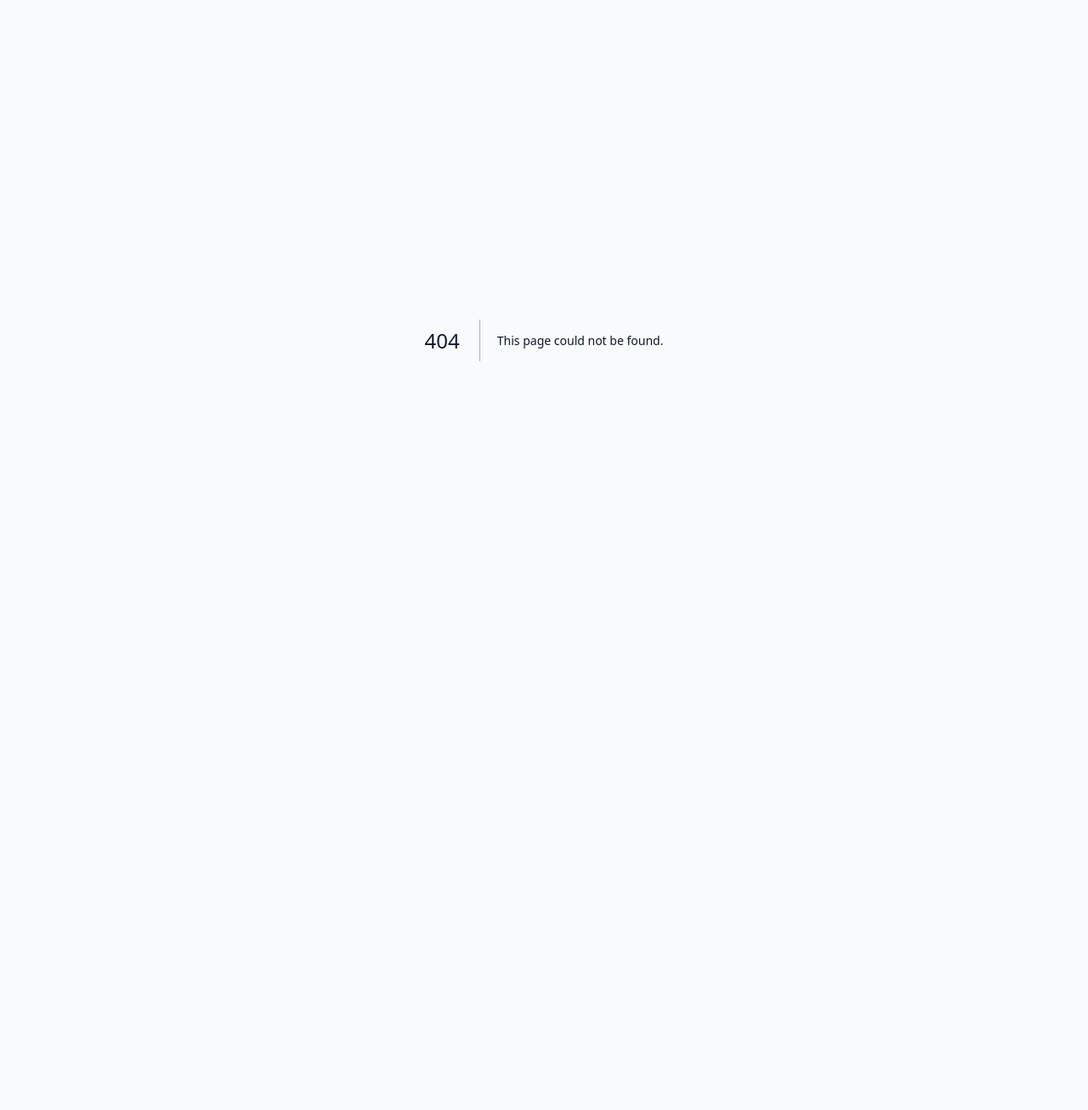
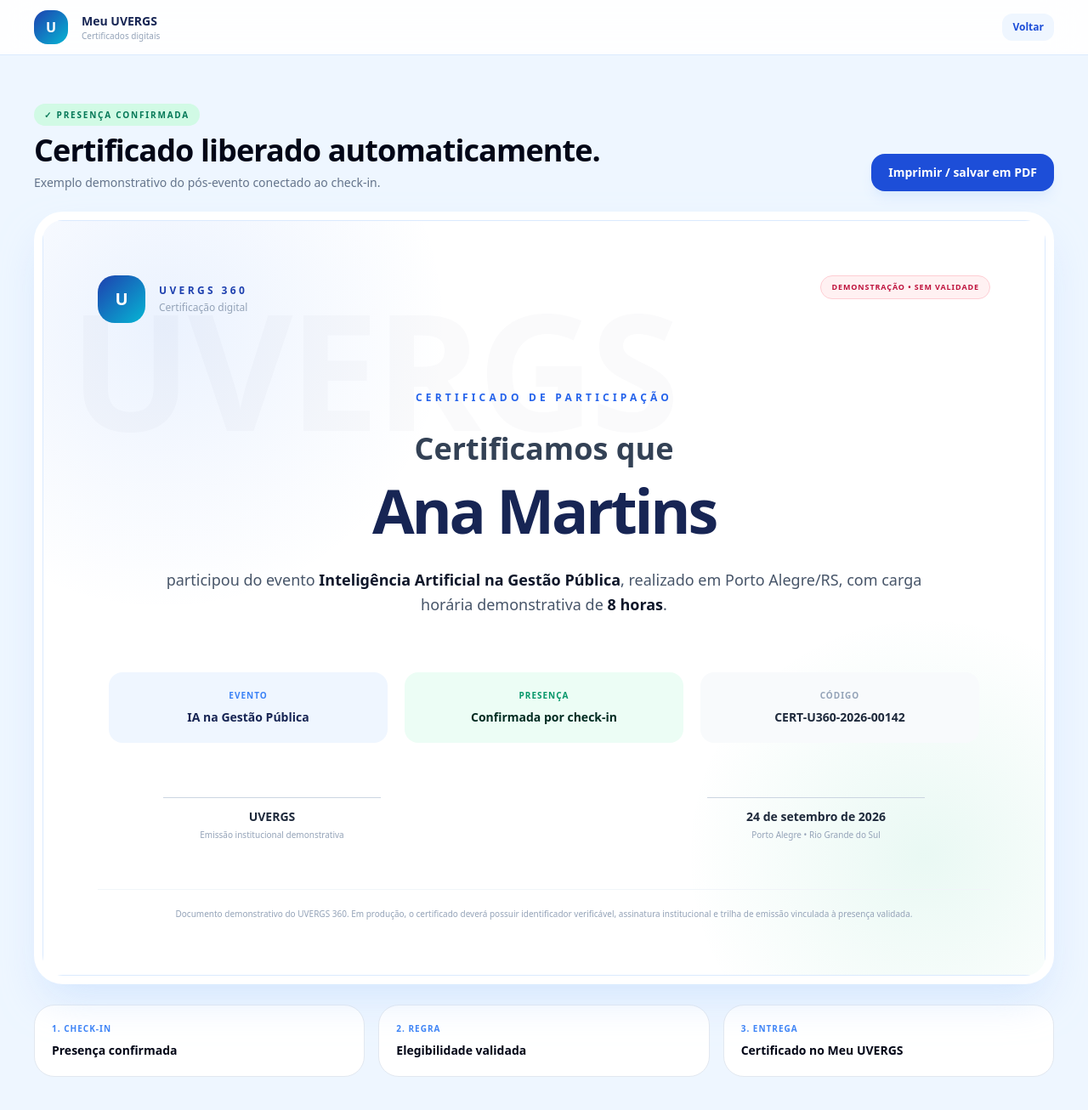
Before and after one commit to Wspinheiro111/uvergs-360, a Next.js app in the folder apps/web/: page /portal/vereador/certificados/ia-gestao-publica in a window 1280 px wide. Before the commit this address had no page. Shown: the top 1306 px of the page at 85% size. Before the commit the page ends 800 px from the top, so only its background shows below. Built offline with nearby package versions, Linux system fonts and the light colour scheme.

Commit message:
feat(portal): adicionar certificado automatico demonstrativo

```diff
--- /dev/null
+++ b/apps/web/src/app/portal/vereador/certificados/ia-gestao-publica/page.tsx
@@ -0,0 +1,59 @@
+"use client";
+
+import Link from "next/link";
+
+export default function CertificadoEventoPage() {
+  return <div className="min-h-screen bg-[#eef6ff] text-slate-950 print:bg-white">
+    <header className="border-b border-blue-100 bg-white/90 backdrop-blur-xl print:hidden">
+      <div className="mx-auto flex h-16 max-w-[1400px] items-center gap-4 px-5 lg:px-10">
+        <div className="flex h-10 w-10 items-center justify-center rounded-2xl bg-gradient-to-br from-blue-800 to-cyan-500 font-black text-white">U</div>
+        <div className="flex-1"><p className="text-sm font-black text-blue-950">Meu UVERGS</p><p className="text-[10px] text-slate-400">Certificados digitais</p></div>
+        <Link href="/portal/vereador" className="rounded-xl bg-blue-50 px-3 py-2 text-xs font-black text-blue-700">Voltar</Link>
+      </div>
+    </header>
+
+    <main className="mx-auto max-w-[1400px] px-5 py-10 lg:px-10 lg:py-14 print:max-w-none print:p-0">
+      <div className="mb-6 flex flex-wrap items-end justify-between gap-4 print:hidden">
+        <div><span className="rounded-full bg-emerald-100 px-3 py-1.5 text-[10px] font-black uppercase tracking-[.18em] text-emerald-700">✓ Presença confirmada</span><h1 className="mt-3 text-4xl font-black tracking-tight">Certificado liberado automaticamente.</h1><p className="mt-2 text-sm text-slate-500">Exemplo demonstrativo do pós-evento conectado ao check-in.</p></div>
+        <button onClick={()=>window.print()} className="rounded-2xl bg-blue-700 px-5 py-3 text-sm font-black text-white shadow-lg shadow-blue-100">Imprimir / salvar em PDF</button>
+      </div>
+
+      <section className="relative overflow-hidden rounded-[34px] border-[10px] border-white bg-white shadow-2xl shadow-blue-200/60 print:rounded-none print:border-0 print:shadow-none">
+        <div className="absolute inset-0 bg-[radial-gradient(circle_at_12%_14%,rgba(59,130,246,.10),transparent_26%),radial-gradient(circle_at_88%_84%,rgba(16,185,129,.09),transparent_22%)]" />
+        <div className="absolute left-8 top-8 text-[120px] font-black tracking-tight text-blue-950/[.025] lg:text-[190px]">UVERGS</div>
+        <div className="relative min-h-[760px] border border-blue-100 p-8 sm:p-12 lg:p-16 print:min-h-0 print:p-12">
+          <div className="flex items-start justify-between gap-5">
+            <div className="flex items-center gap-4"><div className="flex h-14 w-14 items-center justify-center rounded-[20px] bg-gradient-to-br from-blue-800 to-cyan-500 text-xl font-black text-white">U</div><div><p className="text-xs font-black uppercase tracking-[.28em] text-blue-800">UVERGS 360</p><p className="mt-1 text-xs text-slate-400">Certificação digital</p></div></div>
+            <div className="rounded-full border border-rose-200 bg-rose-50 px-3 py-1.5 text-[9px] font-black uppercase tracking-widest text-rose-700">Demonstração • sem validade</div>
+          </div>
+
+          <div className="mx-auto mt-20 max-w-5xl text-center">
+            <p className="text-xs font-black uppercase tracking-[.35em] text-blue-600">Certificado de participação</p>
+            <h2 className="mt-8 text-3xl font-semibold leading-relaxed text-slate-700 sm:text-4xl">Certificamos que</h2>
+            <p className="mt-4 text-5xl font-black tracking-[-.045em] text-blue-950 sm:text-6xl lg:text-7xl">Ana Martins</p>
+            <p className="mx-auto mt-8 max-w-4xl text-lg leading-relaxed text-slate-600">participou do evento <b className="text-slate-900">Inteligência Artificial na Gestão Pública</b>, realizado em Porto Alegre/RS, com carga horária demonstrativa de <b className="text-slate-900">8 horas</b>.</p>
+          </div>
+
+          <div className="mx-auto mt-16 grid max-w-5xl gap-5 sm:grid-cols-3">
+            <div className="rounded-2xl bg-blue-50 p-5 text-center"><p className="text-[10px] font-black uppercase tracking-widest text-blue-500">Evento</p><p className="mt-2 text-sm font-black text-blue-950">IA na Gestão Pública</p></div>
+            <div className="rounded-2xl bg-emerald-50 p-5 text-center"><p className="text-[10px] font-black uppercase tracking-widest text-emerald-600">Presença</p><p className="mt-2 text-sm font-black text-emerald-950">Confirmada por check-in</p></div>
+            <div className="rounded-2xl bg-slate-50 p-5 text-center"><p className="text-[10px] font-black uppercase tracking-widest text-slate-400">Código</p><p className="mt-2 text-sm font-black text-slate-800">CERT-U360-2026-00142</p></div>
+          </div>
+
+          <div className="mx-auto mt-16 flex max-w-4xl flex-col gap-10 sm:flex-row sm:items-end sm:justify-between">
+            <div className="text-center"><div className="mx-auto h-px w-64 bg-slate-300"/><p className="mt-3 text-sm font-black text-slate-800">UVERGS</p><p className="mt-1 text-[10px] text-slate-400">Emissão institucional demonstrativa</p></div>
+            <div className="text-center"><div className="mx-auto h-px w-64 bg-slate-300"/><p className="mt-3 text-sm font-black text-slate-800">24 de setembro de 2026</p><p className="mt-1 text-[10px] text-slate-400">Porto Alegre • Rio Grande do Sul</p></div>
+          </div>
+
+          <div className="mt-14 border-t border-slate-100 pt-5 text-center text-[10px] leading-relaxed text-slate-400">Documento demonstrativo do UVERGS 360. Em produção, o certificado deverá possuir identificador verificável, assinatura institucional e trilha de emissão vinculada à presença validada.</div>
+        </div>
+      </section>
+
+      <section className="mt-6 grid gap-4 md:grid-cols-3 print:hidden">
+        <div className="rounded-[24px] border border-slate-200 bg-white p-5"><p className="text-[10px] font-black uppercase tracking-widest text-blue-500">1. Check-in</p><p className="mt-2 text-sm font-black">Presença confirmada</p></div>
+        <div className="rounded-[24px] border border-slate-200 bg-white p-5"><p className="text-[10px] font-black uppercase tracking-widest text-blue-500">2. Regra</p><p className="mt-2 text-sm font-black">Elegibilidade validada</p></div>
+        <div className="rounded-[24px] border border-slate-200 bg-white p-5"><p className="text-[10px] font-black uppercase tracking-widest text-blue-500">3. Entrega</p><p className="mt-2 text-sm font-black">Certificado no Meu UVERGS</p></div>
+      </section>
+    </main>
+  </div>;
+}
```
